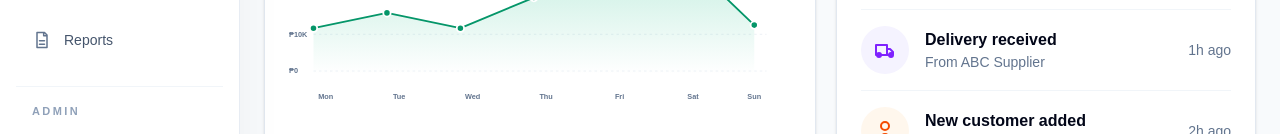
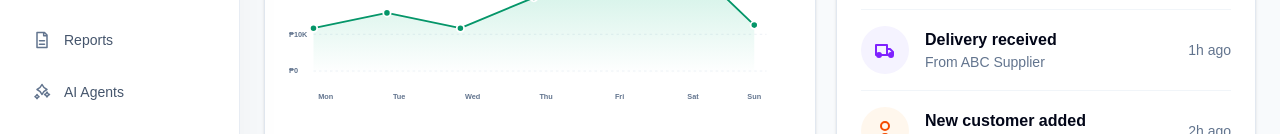
Before and after one commit to johncardinales-cpu/realight-dashboard, a Next.js app: page / in a window 1280 px wide. Shown: the part 666-800 px from the top of the page. Built offline with nearby package versions, Linux system fonts and the light colour scheme.

Commit message:
ui: add AI agents panel to sidebar

```diff
--- a/components/sidebar.tsx
+++ b/components/sidebar.tsx
@@ -16,6 +16,7 @@ const mainNavItems = [
   { label: "Payments", href: "/payments", icon: "M4 7h16v10H4V7Zm0 3h16M7 15h4" },
   { label: "Expenses", href: "/expenses", icon: "M4 7h16v12H4V7Zm0 4h16M16 15h2" },
   { label: "Reports", href: "/reports", icon: "M6 3h9l3 3v15H6V3Zm8 0v4h4M9 13h6M9 17h6" },
+  { label: "AI Agents", href: "/ai-agents", icon: "M12 3c1.2 2.8 3.2 4.8 6 6-2.8 1.2-4.8 3.2-6 6-1.2-2.8-3.2-4.8-6-6 2.8-1.2 4.8-3.2 6-6Zm6 9c.7 1.6 1.8 2.7 3 3-1.2.3-2.3 1.4-3 3-.7-1.6-1.8-2.7-3-3 1.2-.3 2.3-1.4 3-3ZM6 15c.5 1.1 1.4 2 2.5 2.5C7.4 18 6.5 18.9 6 20c-.5-1.1-1.4-2-2.5-2.5C4.6 17 5.5 16.1 6 15Z" },
 ];
 
 const adminNavItems = [
```
